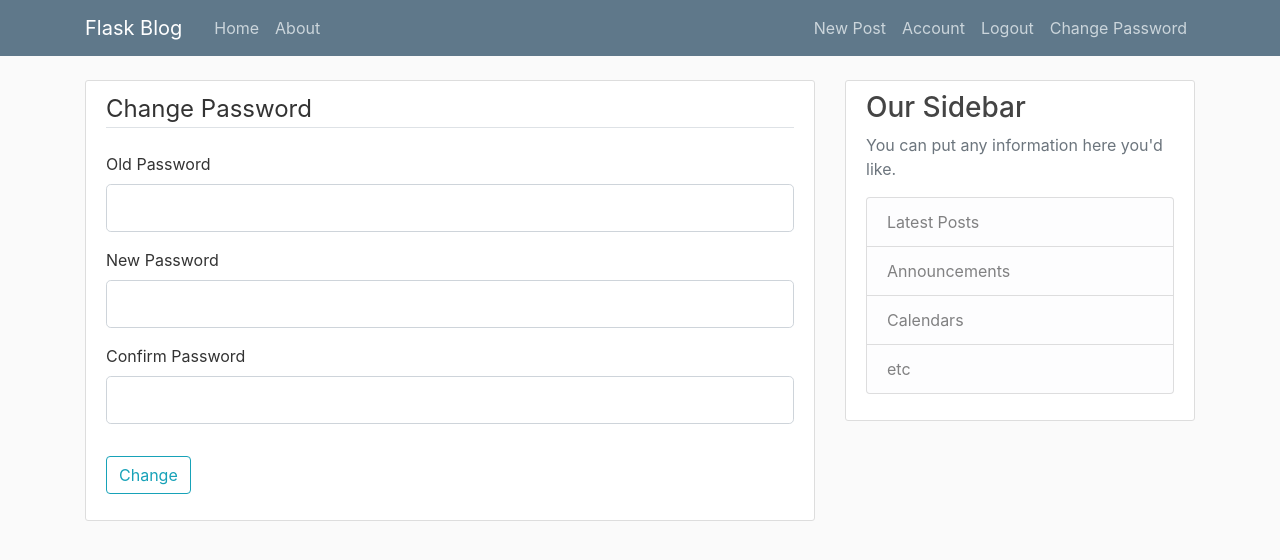
After one commit to Sovannarith-Liv/flaskblog, a Flask app: page /change_password in a window 1280 px wide. The commit adds this page. Shown: the top 560 px of the page. Run offline with Flask 2, Linux system fonts and the light colour scheme; a user stored in the database is signed in; some libraries are stand-ins or nearby versions.

Commit message:
change password

```diff
--- /dev/null
+++ b/app/flaskblog/templates/change_password.html
@@ -0,0 +1,53 @@
+{% extends "layout.html" %}
+{% block content %}
+    <div class="content-section">
+        <form method="POST" action="">
+            {{ form.hidden_tag() }}
+            <fieldset class="form-group">
+                <legend class="border-bottom mb-4">Change Password</legend>
+                <div class="form-group">
+                    {{ form.old_password.label(class="form-control-label") }}
+                    {% if form.old_password.errors %}
+                        {{ form.old_password(class="form-control form-control-lg is-invalid") }}
+                        <div class="invalid-feedback">
+                            {% for error in form.old_password.errors %}
+                                <span>{{ error }}</span>
+                            {% endfor %}
+                        </div>
+                    {% else %}
+                        {{ form.old_password(class="form-control form-control-lg") }}
+                    {% endif %}
+                </div>
+                <div class="form-group">
+                    {{ form.new_password.label(class="form-control-label") }}
+                    {% if form.new_password.errors %}
+                        {{ form.new_password(class="form-control form-control-lg is-invalid") }}
+                        <div class="invalid-feedback">
+                            {% for error in form.new_password.errors %}
+                                <span>{{ error }}</span>
+                            {% endfor %}
+                        </div>
+                    {% else %}
+                        {{ form.new_password(class="form-control form-control-lg") }}
+                    {% endif %}
+                </div>
+                <div class="form-group">
+                    {{ form.confirm_password.label(class="form-control-label") }}
+                    {% if form.confirm_password.errors %}
+                        {{ form.confirm_password(class="form-control form-control-lg is-invalid") }}
+                        <div class="invalid-feedback">
+                            {% for error in form.confirm_password.errors %}
+                                <span>{{ error }}</span>
+                            {% endfor %}
+                        </div>
+                    {% else %}
+                        {{ form.confirm_password(class="form-control form-control-lg") }}
+                    {% endif %}
+                </div>
+            </fieldset>
+            <div class="form-group">
+                {{ form.submit(class="btn btn-outline-info") }}
+            </div>
+        </form>
+    </div>
+{% endblock content %}
--- a/app/flaskblog/templates/layout.html
+++ b/app/flaskblog/templates/layout.html
@@ -35,6 +35,7 @@
                 <a class="nav-item nav-link" href="{{ url_for('posts.new_post') }}">New Post</a>
                 <a class="nav-item nav-link" href="{{ url_for('users.account') }}">Account</a>
                 <a class="nav-item nav-link" href="{{ url_for('users.logout') }}">Logout</a>
+                <a class="nav-item nav-link" href="{{ url_for('users.change_password') }}">Change Password</a>
               {% else %}
                 <a class="nav-item nav-link" href="{{ url_for('users.login') }}">Login</a><!--will route to login route-->
                 <a class="nav-item nav-link" href="{{ url_for('users.register') }}">Register</a>
--- a/app/flaskblog/users/forms.py
+++ b/app/flaskblog/users/forms.py
@@ -72,3 +72,15 @@ class ResetPasswordForm(FlaskForm):
     confirm_password = PasswordField('Confirm Password',
                                      validators=[DataRequired(), EqualTo('password')])
     submit = SubmitField('Reset Password')
+
+
+class ChangePasswordForm(FlaskForm):
+    old_password = PasswordField('Old Password', validators=[DataRequired()])
+    new_password = PasswordField('New Password', validators=[DataRequired()])
+    confirm_password = PasswordField('Confirm Password',
+                                     validators=[DataRequired(), EqualTo('new_password')])
+    submit = SubmitField('Change')
+
+    def validate_new_password(self, new_password):
+        if new_password == self.old_password:
+            raise ValidationError('New password must different from old password!')
--- a/app/flaskblog/users/routes.py
+++ b/app/flaskblog/users/routes.py
@@ -3,7 +3,7 @@ from flask_login import login_user, current_user, logout_user, login_required
 from flaskblog import db, bcrypt
 from flaskblog.models import User, Post
 from flaskblog.users.forms import (RegistrationForm, LoginForm, UpdateAccountForm,
-                                   RequestResetForm, ResetPasswordForm)
+                                   RequestResetForm, ResetPasswordForm, ChangePasswordForm)
 from flaskblog.users.utils import save_picture, send_reset_email
 
 users = Blueprint('users', __name__) # 'users' is the name of the blueprint
@@ -106,3 +106,19 @@ def reset_token(token):
         flash('Your password has been updated! You are now able to log in', 'success')
         return redirect(url_for('users.login'))
     return render_template('reset_token.html', title='Reset Password', form=form)
+
+
+@users.route("/change_password", methods=['GET','POST'])
+@login_required
+def change_password():
+    form = ChangePasswordForm()
+    if form.validate_on_submit():
+        if bcrypt.check_password_hash(current_user.password, form.old_password.data):
+            current_user.password = bcrypt.generate_password_hash(form.new_password.data).decode('utf-8')
+            db.session.commit()
+            flash('Your password has been change', 'success')
+            logout_user()
+            return redirect(url_for('users.login'))
+        else:
+            flash('Incorrect old password', 'danger')
+    return render_template('change_password.html', title='Change Password', form=form)
```
Also changed, not shown: app/flaskblog/site.db.
